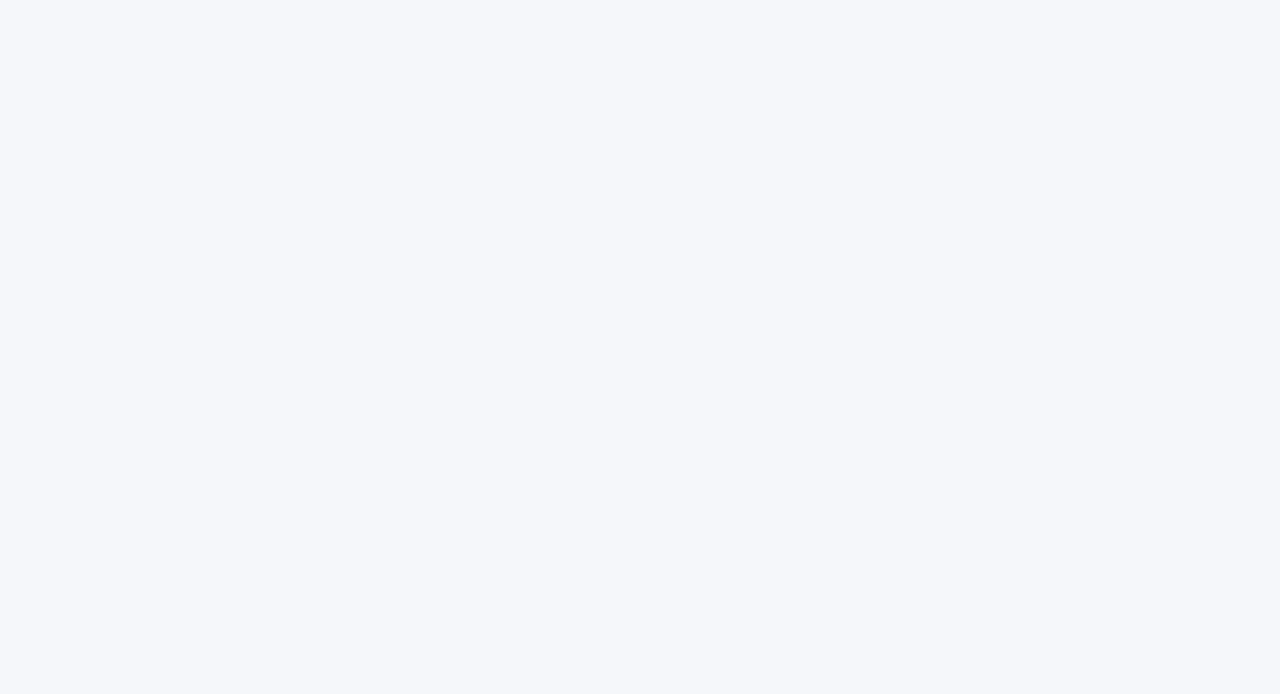
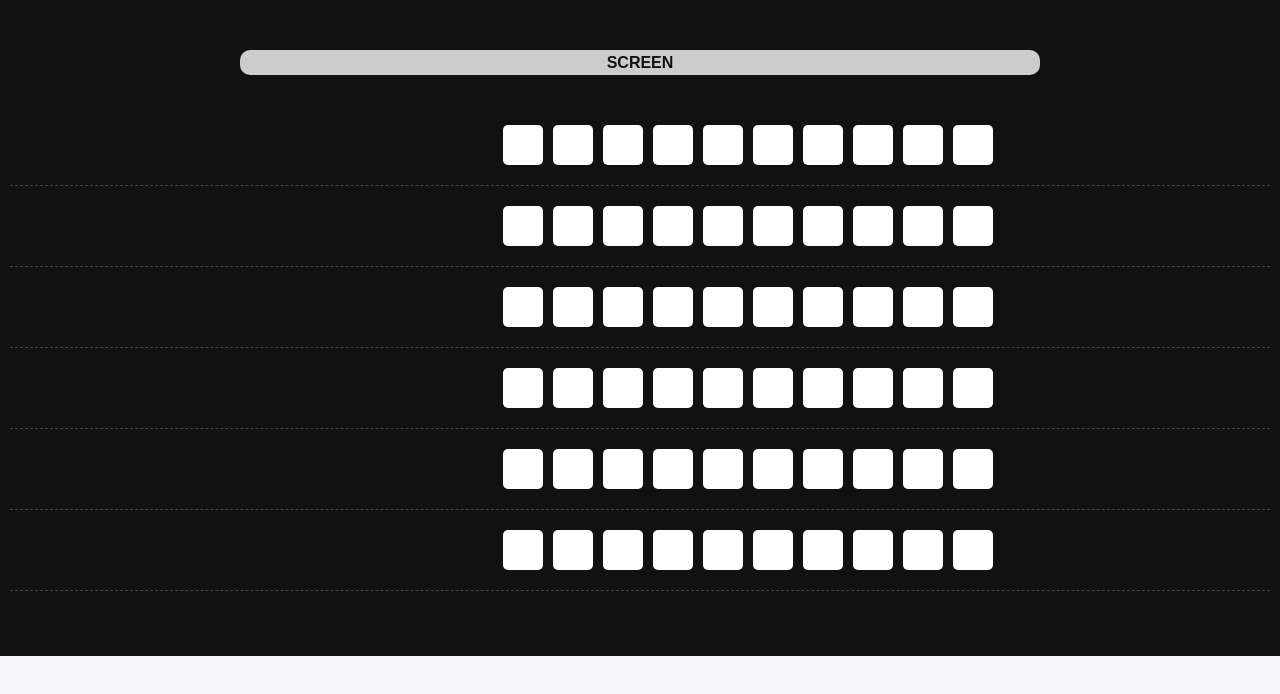
Before and after one commit to Varunmnx/mulit-payment-portal-frontend, a React (Vite) app: page /moviesV2 in a window 1280 px wide. Before the commit this address had no page. Shown: the top 694 px of the page. Built offline with nearby package versions, Linux system fonts and the light colour scheme.

Commit message:
theather view

```diff
--- a/src/App.tsx
+++ b/src/App.tsx
@@ -7,6 +7,7 @@ import CashFreeBuildInExample from './pages/CashFreeBuildIn';
 import CustomCashfreePayment from './pages/CustomCashfreePayment';
 import CustomCashfreeSuccess from './pages/CustomCashfreeSuccess';
 import CinemaTheather from './components/theather/CinemaTheather';
+import CinemaTheatherV2 from './components/theather/CinemaTheatherV2';
 
 function App() {
   return (
@@ -20,6 +21,7 @@ function App() {
           <Route path="/razorpay" element={<RazorpayPage />} />
           <Route path="/razorpay/payment/success" element={<Success />} />
           <Route path="/movies" element={<CinemaTheather />} />
+          <Route path="/moviesV2" element={<CinemaTheatherV2 />} />
         </Routes>
       </div>
     </Router>
--- /dev/null
+++ b/src/components/theather/CinemaTheatherV2.tsx
@@ -0,0 +1,130 @@
+import React, { useState } from "react";
+import "./SeatBooking.css";
+
+const rows = 6;
+const seatsPerRow = 10;
+const miniSeatSize = 15; // px
+const miniSeatGap = 4;   // px
+const lineOffset = 10;   // distance from seat to line in px
+
+type SeatId = `${number}-${number}`;
+
+type HoveredSeat = {
+  row: number;
+  seat: number;
+} | null;
+
+export default function SeatBooking() {
+  const [selectedSeats, setSelectedSeats] = useState<SeatId[]>([]);
+  const [hoveredSeat, setHoveredSeat] = useState<HoveredSeat>(null);
+
+  const toggleSeat = (row: number, seat: number) => {
+    const id: SeatId = `${row}-${seat}`;
+    if (selectedSeats.includes(id)) {
+      setSelectedSeats(selectedSeats.filter((s) => s !== id));
+    } else {
+      setSelectedSeats([...selectedSeats, id]);
+    }
+  };
+
+  const getMiniSeatPosition = (row: number, seat: number) => {
+    const top = row * (miniSeatSize + miniSeatGap);
+    const left = seat * (miniSeatSize + miniSeatGap);
+    return { top, left };
+  };
+
+  return (
+    <div className="container">
+      <div className="screen">SCREEN</div>
+      <div className="seats-container">
+        {Array.from({ length: rows }).map((_, r) => {
+          const isHoveredRow = hoveredSeat?.row === r;
+
+          // Calculate position of hovered seat in mini-map
+          let hoveredSeatTop = 0;
+          if (hoveredSeat && isHoveredRow) {
+            // Calculate the center position of the hovered seat based on its row position in the mini-map
+            hoveredSeatTop = hoveredSeat.row * (miniSeatSize + miniSeatGap) + miniSeatSize / 2;
+          }
+
+          return (
+            <div key={r} className="row">
+              <div className={`preview-card ${isHoveredRow ? "show" : ""}`} style={{ position: 'relative' }}>
+                <div className="seat-map" style={{ position: 'relative' }}>
+                  {Array.from({ length: rows * seatsPerRow }).map((_, index) => {
+                    const seatRow = Math.floor(index / seatsPerRow);
+                    const seatCol = index % seatsPerRow;
+                    const isHighlighted =
+                      hoveredSeat &&
+                      hoveredSeat.row === seatRow &&
+                      hoveredSeat.seat === seatCol;
+                    const position = getMiniSeatPosition(seatRow, seatCol);
+
+                    return (
+                      <div
+                        key={index}
+                        className={`mini-seat ${isHighlighted ? "selected" : ""}`}
+                        style={{
+                          position: 'absolute',
+                          top: `${position.top}px`,
+                          left: `${position.left}px`,
+                          width: `${miniSeatSize}px`,
+                          height: `${miniSeatSize}px`
+                        }}
+                      ></div>
+                    );
+                  })}
+
+                  {/* Red lines above and below hovered seat - inside seat-map */}
+                  {hoveredSeat && isHoveredRow && (
+                    <>
+                      <div
+                        className="zoom-line top"
+                        style={{
+                          top: `${hoveredSeatTop - lineOffset}px`,
+                          position: 'absolute',
+                          left: '0',
+                          right: '0',
+                          height: '2px',
+                          backgroundColor: 'red',
+                          width: '100%',
+                          zIndex: 10
+                        }}
+                      ></div>
+                      <div
+                        className="zoom-line bottom"
+                        style={{
+                          top: `${hoveredSeatTop + lineOffset}px`,
+                          position: 'absolute',
+                          left: '0',
+                          right: '0',
+                          height: '2px',
+                          backgroundColor: 'red',
+                          width: '100%',
+                          zIndex: 10
+                        }}
+                      ></div>
+                    </>
+                  )}
+                </div>
+              </div>
+
+              {Array.from({ length: seatsPerRow }).map((_, s) => {
+                const id: SeatId = `${r}-${s}`;
+                return (
+                  <div
+                    key={s}
+                    className={`seat ${selectedSeats.includes(id) ? "selected" : ""}`}
+                    onClick={() => toggleSeat(r, s)}
+                    onMouseEnter={() => setHoveredSeat({ row: r, seat: s })}
+                    onMouseLeave={() => setHoveredSeat(null)}
+                  ></div>
+                );
+              })}
+            </div>
+          );
+        })}
+      </div>
+    </div>
+  );
+}
--- /dev/null
+++ b/src/components/theather/SeatBooking.css
@@ -0,0 +1,111 @@
+.container {
+  background: #111;
+  color: #fff;
+  font-family: Arial, sans-serif;
+  display: flex;
+  flex-direction: column;
+  align-items: center;
+  padding: 50px 10px;
+}
+
+.screen {
+  width: 80%;
+  max-width: 800px;
+  height: 25px;
+  background: #ccc;
+  margin-bottom: 30px;
+  border-radius: 10px;
+  text-align: center;
+  line-height: 25px;
+  font-weight: bold;
+  color: #111;
+}
+
+.seats-container {
+  width: 100%;
+}
+
+.row {
+  display: flex;
+  justify-content: center;
+  margin: 15px 0;
+  border-bottom: 1px dashed #444;
+  padding-bottom: 15px;
+  position: relative;
+}
+
+.seat {
+  width: 40px;
+  height: 40px;
+  background-color: white;
+  margin: 5px;
+  border-radius: 5px;
+  cursor: pointer;
+  transition: transform 0.2s, background-color 0.3s;
+  position: relative;
+  z-index: 1;
+}
+
+.seat:hover {
+  transform: scale(1.2);
+  z-index: 2;
+}
+
+.seat.selected {
+  background-color: #ff3d3d;
+}
+
+/* Preview Card */
+.preview-card {
+  position: absolute;
+  top: -200px;
+  left: 50%;
+  transform: translateX(-50%) scale(0);
+  background: #222;
+  padding: 15px;
+  border-radius: 8px;
+  pointer-events: none;
+  color: #fff;
+  font-size: 14px;
+  font-weight: bold;
+  transition: transform 0.3s ease, opacity 0.3s ease;
+  opacity: 0;
+  z-index: 10;
+  display: flex;
+  flex-direction: column;
+  align-items: center;
+}
+
+.preview-card.show {
+  transform: translateX(-50%) scale(1);
+  opacity: 1;
+}
+
+/* Mini seat map */
+.seat-map {
+  display: grid;
+  grid-template-columns: repeat(10, 15px);
+  gap: 4px;
+  margin-bottom: 10px;
+  position: relative;
+}
+
+.mini-seat {
+  width: 15px;
+  height: 15px;
+  background: white;
+  border-radius: 3px;
+}
+
+.mini-seat.selected {
+  background: red;
+}
+
+/* Red zoom lines */
+.zoom-line {
+  position: absolute;
+  width: 100%;
+  height: 2px;
+  background: red;
+  left: 0;
+}
```
